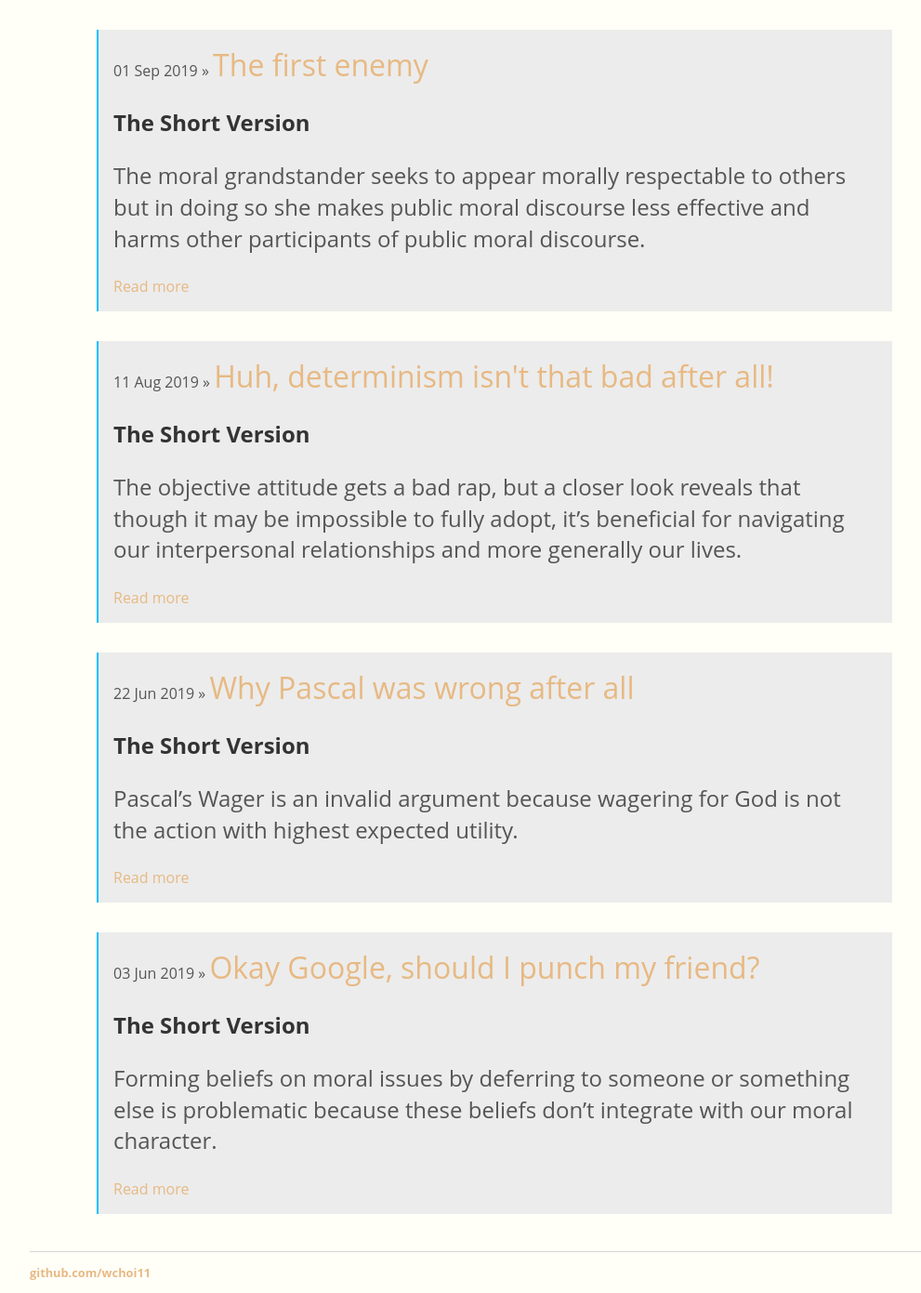
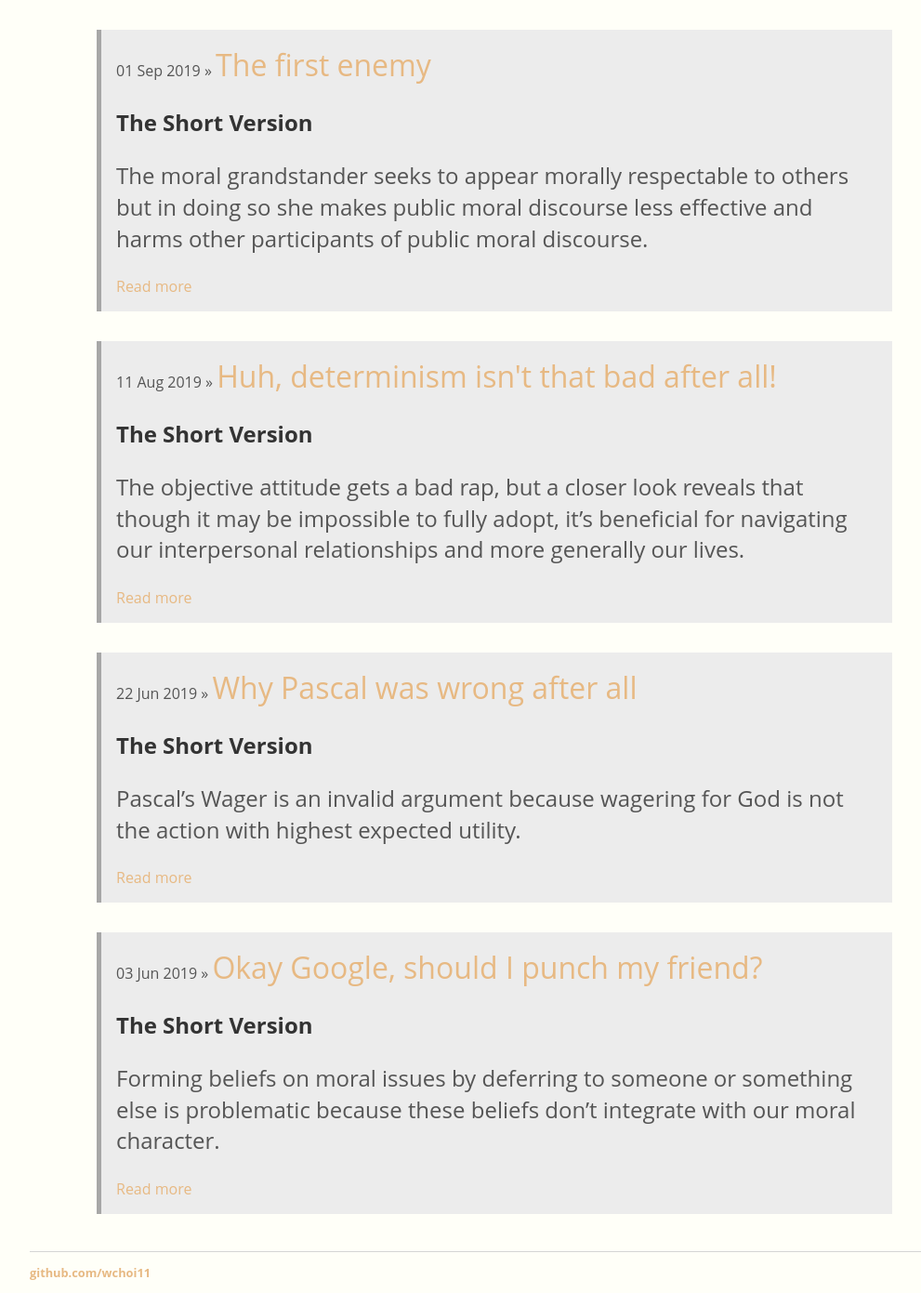
Before and after one commit to wchoi11/notchmess, a Jekyll site: the page built from index.html, in a window 1280 px wide. Shown: the part 546-1937 px from the top of the page at 93% size, without its empty margins (128-1119 px from the left). Built offline with Jekyll 4.4.1, drawn with Linux system fonts in a browser that asks for light colours.

Commit message:
Edit post-preview styling

```diff
--- a/css/main.css
+++ b/css/main.css
@@ -132,8 +132,7 @@ p {
 
 .post-preview {
     /*Brown: 38220ED6*/
-    border-left: 2px solid #00bfff;
-    /*border-left: 2px solid #964b00;*/
+    border-left: 5px solid #a7a7a7;
     background: #ececec;
     padding: 1em;
 }
```
